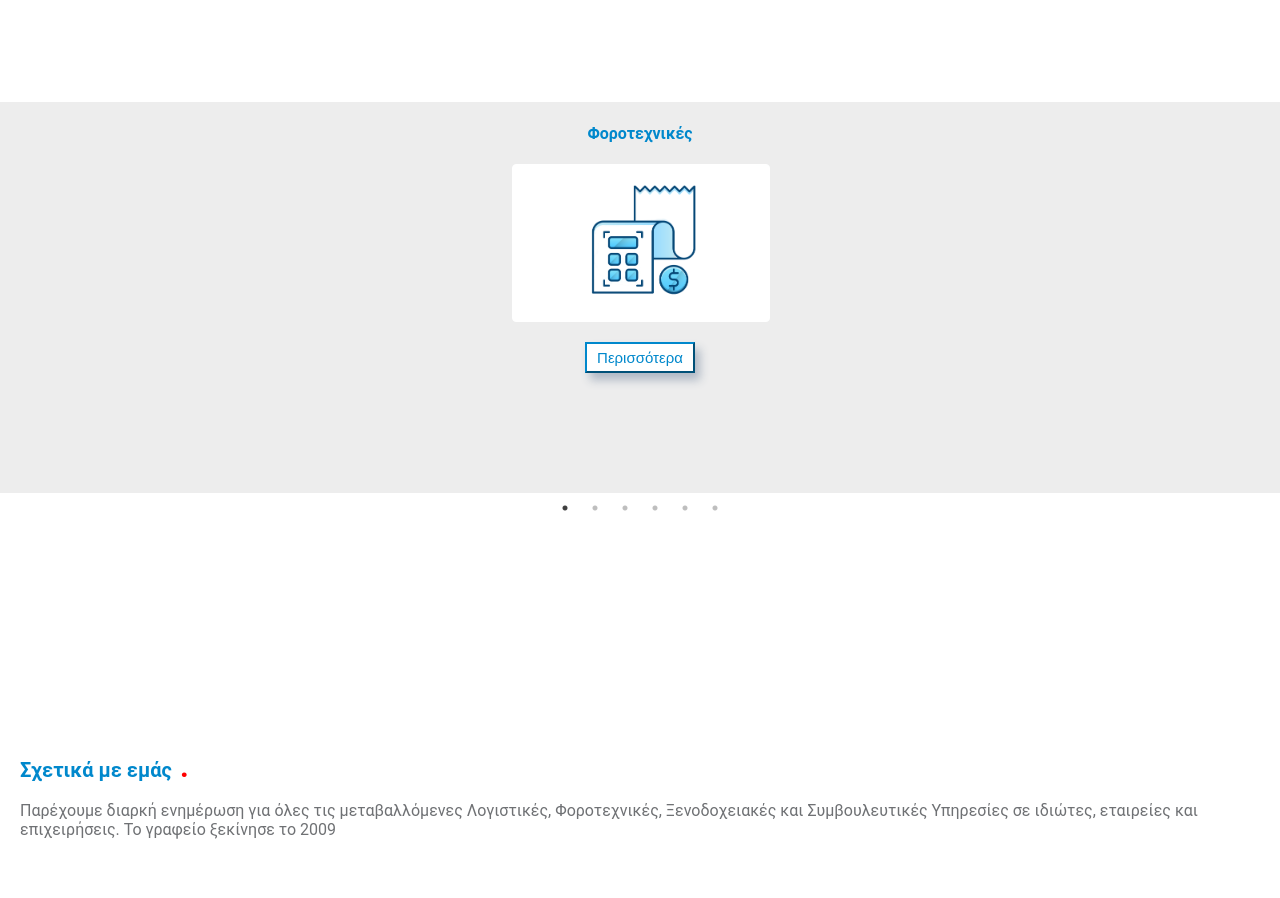
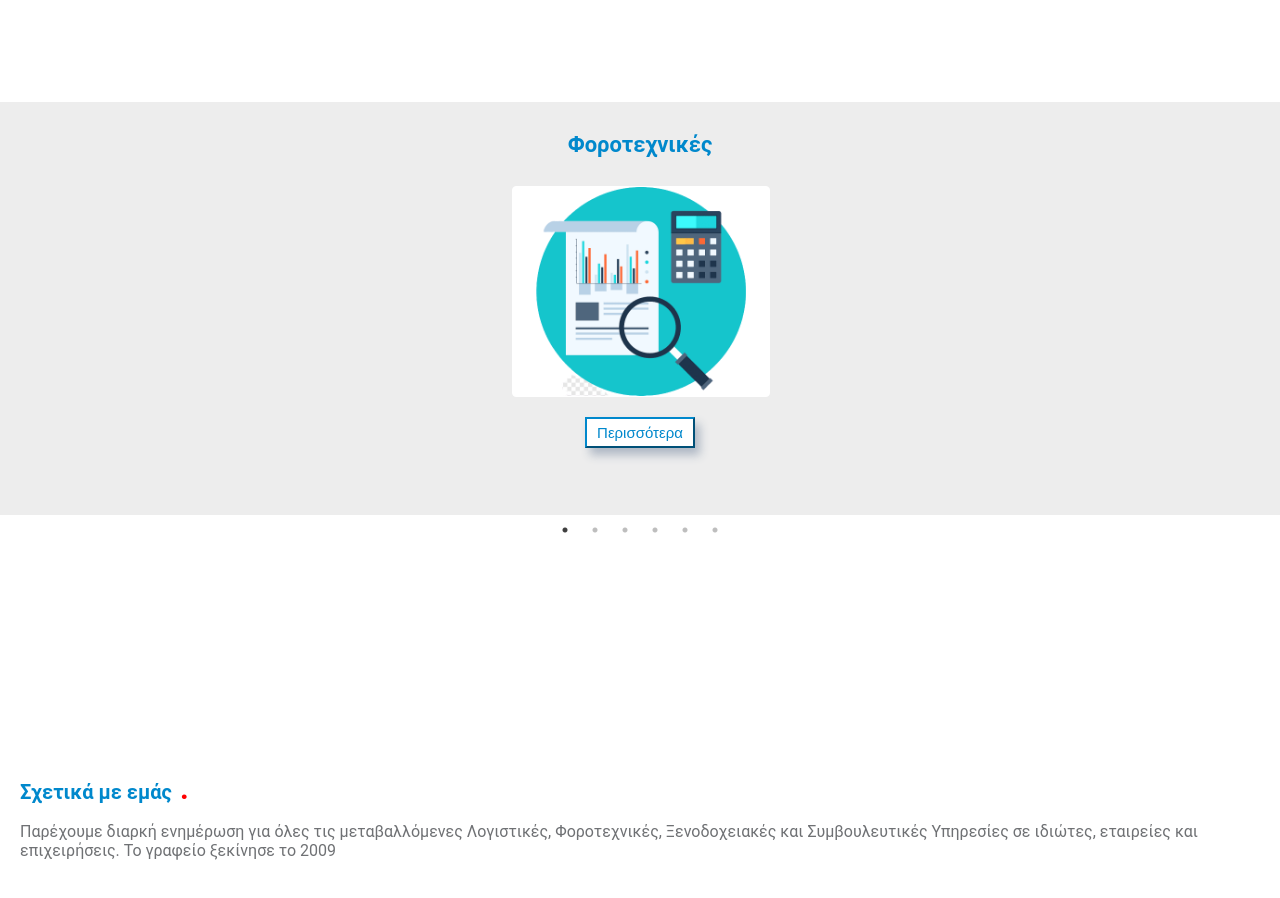
Before and after one commit to Viki-Robles/countify, a React (Create React App) app: page / in a window 1280 px wide. Shown: the part 900-1798 px from the top of the page. Built offline with nearby package versions, Linux system fonts and the light colour scheme.

Commit message:
Add icons

```diff
--- a/src/Carousel/Carousel.css
+++ b/src/Carousel/Carousel.css
@@ -56,9 +56,23 @@
 .carousel-header {
     text-align: center;
     color:#0088cc;
-    font-size: 40px;
+    font-size: 22px;
+}
+
+.carousel-container-title{
+    font-size: 18px;
+
 }
 
 .slick-dots li button {
     width: 40px;
 }
+
+@media(min-width: 600px) {
+    .carousel-header {
+        font-size: 40px;
+    }
+    .carousel-container-title {
+        font-size: 22px;
+    }
+}
--- a/src/Carousel/Carousel.js
+++ b/src/Carousel/Carousel.js
@@ -8,6 +8,7 @@ import accounting from "./images/accounting.png";
 import development from "./images/development.png";
 import consulting from "./images/consulting.png";
 import taxes from "./images/taxes.png";
+import hotel from "./images/hotel.png";
 
 const photos = [
     {
@@ -38,7 +39,7 @@ const photos = [
     {
         name: 'photo3',
         services: 'Ξενοδοχειακές',
-        url: 'https://www.google.com/url?sa=i&url=https%3A%2F%2Fwww.e-analysis.gr%2F%25CE%25B5%25CF%2580%25CE%25B9%25CF%2587%25CE%25B5%25CE%25B9%25CF%2581%25CE%25AE%25CF%2583%25CE%25B5%25CE%25B9%25CF%2582%2F%25CE%25BB%25CE%25BF%25CE%25B3%25CE%25B9%25CF%2583%25CF%2584%25CE%25B9%25CE%25BA%25CE%25AE%2F&psig=AOvVaw0MAALHeM5P4O9a6fY2_itU&ust=1593855544134000&source=images&cd=vfe&ved=0CAIQjRxqFwoTCIDh-ODksOoCFQAAAAAdAAAAABAD'
+        url: hotel
     }
 ]
 
@@ -63,7 +64,7 @@ export default class Carousel extends Component {
 
                         <div className="carousel-container">
                             <div className="carousel-container-items">
-                                <h4>{photo.services}</h4>
+                                <h4 className="carousel-container-title">{photo.services}</h4>
                                 <img width="20%" src={photo.url} />
                                 <button>Περισσότερα</button>
                             </div>
```
Also changed, not shown: src/Carousel/images/hotel.png (added), src/Carousel/images/taxes.png.
